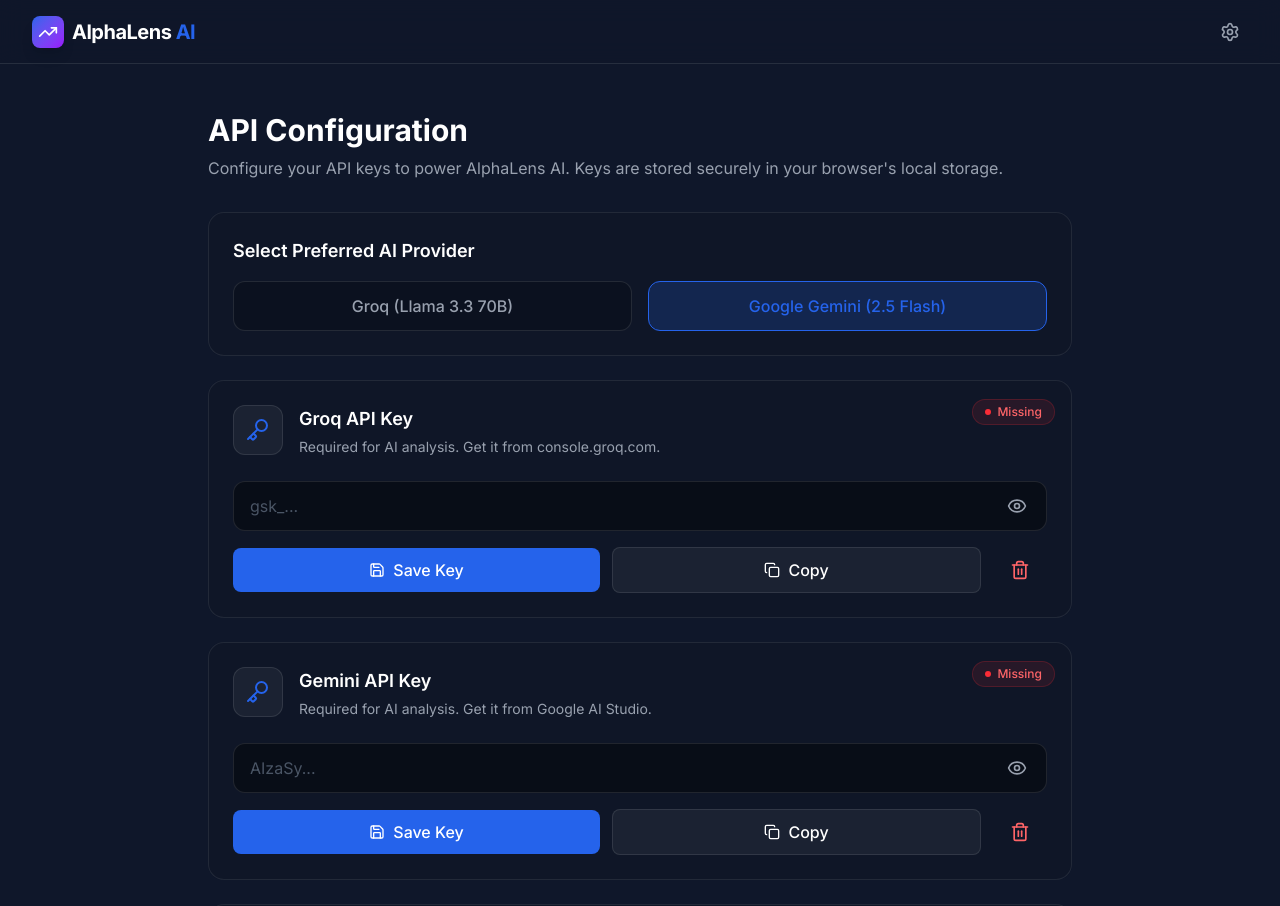
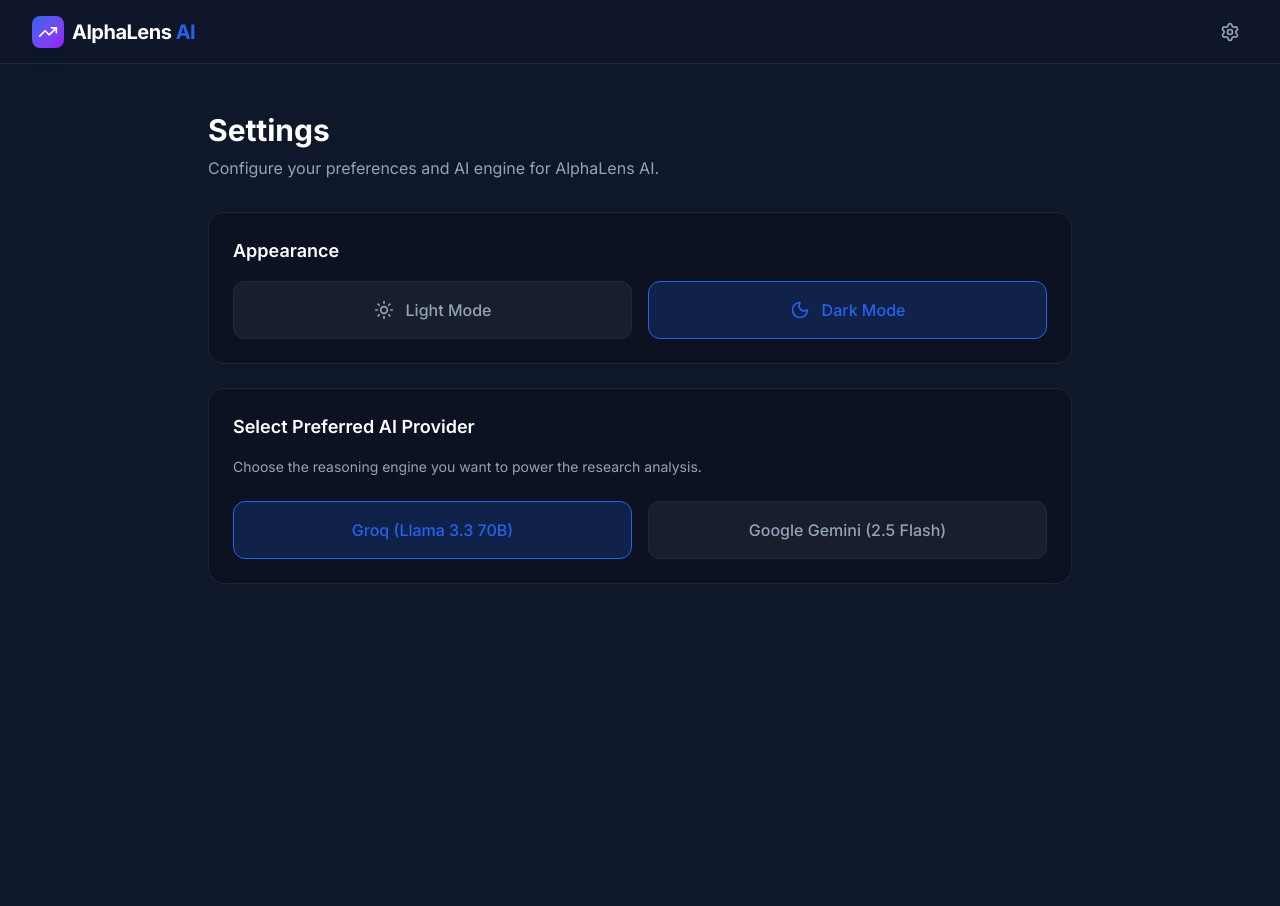
Before and after one commit to ShivangChaurasia/AlphaLens, a React (Vite) app in the folder frontend/: page /settings in a window 1280 px wide. Shown: the top 906 px of the page. After the commit the page ends 800 px from the top, so only its background shows below. Built offline with nearby package versions, Linux system fonts and the light colour scheme.

Commit message:
Implement Light/Dark theme switching and remove frontend API keys

```diff
--- a/frontend/src/App.jsx
+++ b/frontend/src/App.jsx
@@ -1,14 +1,36 @@
-import React from 'react';
+import React, { createContext, useContext, useState, useEffect } from 'react';
 import { BrowserRouter as Router, Routes, Route } from 'react-router-dom';
 import LandingPage from './pages/LandingPage';
 import DashboardPage from './pages/DashboardPage';
 import SettingsPage from './pages/SettingsPage';
 import Navbar from './components/Navbar';
 
+export const ThemeContext = createContext();
+
+export const useTheme = () => useContext(ThemeContext);
+
 function App() {
+  const [theme, setTheme] = useState(() => {
+    return localStorage.getItem('THEME') || 'dark';
+  });
+
+  useEffect(() => {
+    localStorage.setItem('THEME', theme);
+    if (theme === 'dark') {
+      document.documentElement.classList.add('dark');
+    } else {
+      document.documentElement.classList.remove('dark');
+    }
+  }, [theme]);
+
+  const toggleTheme = () => {
+    setTheme(prev => prev === 'dark' ? 'light' : 'dark');
+  };
+
   return (
+    <ThemeContext.Provider value={{ theme, toggleTheme, setTheme }}>
       <Router>
-      <div className="min-h-screen flex flex-col bg-background">
+        <div className="min-h-screen flex flex-col bg-[var(--color-background)] text-[var(--color-text-main)] transition-colors duration-300">
           <Navbar />
           <main className="flex-1 flex flex-col pt-16">
             <Routes>
@@ -19,6 +41,7 @@
           </main>
         </div>
       </Router>
+    </ThemeContext.Provider>
   );
 }
 
--- a/frontend/src/components/Navbar.jsx
+++ b/frontend/src/components/Navbar.jsx
@@ -4,14 +4,14 @@
 
 const Navbar = () => {
   return (
-    <nav className="fixed top-0 w-full z-50 bg-background/80 backdrop-blur-md border-b border-white/10 h-16">
+    <nav className="fixed top-0 w-full z-50 bg-[var(--color-background)]/80 backdrop-blur-md border-b border-[var(--color-glass-border)] h-16">
       <div className="max-w-7xl mx-auto px-4 sm:px-6 lg:px-8 h-full">
         <div className="flex justify-between items-center h-full">
           <Link to="/" className="flex items-center gap-2 group">
             <div className="w-8 h-8 rounded-lg bg-gradient-to-br from-primary to-purple-600 flex items-center justify-center shadow-lg group-hover:scale-105 transition-transform">
               <TrendingUp className="w-5 h-5 text-white" />
             </div>
-            <span className="font-bold text-xl tracking-tight text-white">
+            <span className="font-bold text-xl tracking-tight text-[var(--color-text-main)]">
               AlphaLens <span className="text-primary">AI</span>
             </span>
           </Link>
@@ -19,8 +19,8 @@
           <div className="flex items-center gap-4">
             <Link
               to="/settings"
-              className="p-2 rounded-full hover:bg-white/10 text-gray-400 hover:text-white transition-colors"
-              title="API Configuration"
+              className="p-2 rounded-full hover:bg-[var(--color-overlay-hover)] text-[var(--color-text-muted)] hover:text-[var(--color-text-main)] transition-colors"
+              title="Settings"
             >
               <Settings className="w-5 h-5" />
             </Link>
--- a/frontend/src/index.css
+++ b/frontend/src/index.css
@@ -1,21 +1,60 @@
 @import "tailwindcss";
+
+:root {
+  --color-primary: #2563eb;
+  --color-success: #22c55e;
+  --color-danger: #ef4444;
+  --color-warning: #f59e0b;
+
+  /* Light Theme (default) */
+  --color-background: #f8fafc;
+  --color-cards: #ffffff;
+  --color-text-main: #0f172a;
+  --color-text-muted: #475569;
+  --color-glass: rgba(255, 255, 255, 0.7);
+  --color-glass-card: rgba(255, 255, 255, 0.8);
+  --color-glass-border: rgba(0, 0, 0, 0.08);
+  --color-border-subtle: rgba(0, 0, 0, 0.05);
+  --color-overlay: rgba(0, 0, 0, 0.05);
+  --color-overlay-hover: rgba(0, 0, 0, 0.1);
+}
+
+:root.dark {
+  /* Dark Theme */
+  --color-background: #0f172a;
+  --color-cards: #111827;
+  --color-text-main: #ffffff;
+  --color-text-muted: #94a3b8;
+  --color-glass: rgba(17, 24, 39, 0.7);
+  --color-glass-card: rgba(0, 0, 0, 0.2);
+  --color-glass-border: rgba(255, 255, 255, 0.08);
+  --color-border-subtle: rgba(255, 255, 255, 0.05);
+  --color-overlay: rgba(255, 255, 255, 0.05);
+  --color-overlay-hover: rgba(255, 255, 255, 0.1);
+}
 
 @theme {
   --font-sans: "Inter", sans-serif;
 
-  --color-primary: #2563eb;
-  --color-success: #22c55e;
-  --color-danger: #ef4444;
-  --color-warning: #f59e0b;
-  --color-background: #0f172a;
-  --color-cards: #111827;
-  --color-glass: rgba(17, 24, 39, 0.7);
-  --color-glass-border: rgba(255, 255, 255, 0.08);
+  --color-primary: var(--color-primary);
+  --color-success: var(--color-success);
+  --color-danger: var(--color-danger);
+  --color-warning: var(--color-warning);
+  --color-background: var(--color-background);
+  --color-cards: var(--color-cards);
+  --color-text-main: var(--color-text-main);
+  --color-text-muted: var(--color-text-muted);
+  --color-glass: var(--color-glass);
+  --color-glass-card: var(--color-glass-card);
+  --color-glass-border: var(--color-glass-border);
+  --color-border-subtle: var(--color-border-subtle);
+  --color-overlay: var(--color-overlay);
+  --color-overlay-hover: var(--color-overlay-hover);
 }
 
 @layer utilities {
   .glass-card {
-    background-color: var(--color-glass);
+    background-color: var(--color-glass-card);
     backdrop-filter: blur(12px);
     border: 1px solid var(--color-glass-border);
   }
--- a/frontend/src/pages/SettingsPage.jsx
+++ b/frontend/src/pages/SettingsPage.jsx
@@ -1,35 +1,16 @@
 import React, { useState, useEffect } from 'react';
 import { motion } from 'framer-motion';
-import { Key, Eye, EyeOff, Copy, Check, Save, Trash2, AlertCircle } from 'lucide-react';
+import { Check, AlertCircle, Moon, Sun } from 'lucide-react';
+import { useTheme } from '../App';
 
 const SettingsPage = () => {
-  const [keys, setKeys] = useState({
-    groq: '',
-    gemini: '',
-    tavily: '',
-    fmp: ''
-  });
-
-  const [showKeys, setShowKeys] = useState({
-    groq: false,
-    gemini: false,
-    tavily: false,
-    fmp: false
-  });
-
+  const { theme, setTheme } = useTheme();
   const [aiProvider, setAiProvider] = useState('groq');
-
   const [toast, setToast] = useState(null);
 
   useEffect(() => {
     // Load from local storage
-    const groqKey = localStorage.getItem('GROQ_API_KEY') || '';
-    const geminiKey = localStorage.getItem('GEMINI_API_KEY') || '';
-    const tavilyKey = localStorage.getItem('TAVILY_API_KEY') || '';
-    const fmpKey = localStorage.getItem('FMP_API_KEY') || '';
-    const provider = localStorage.getItem('AI_PROVIDER') || (groqKey ? 'groq' : 'gemini');
-
-    setKeys({ groq: groqKey, gemini: geminiKey, tavily: tavilyKey, fmp: fmpKey });
+    const provider = localStorage.getItem('AI_PROVIDER') || 'groq';
     setAiProvider(provider);
   }, []);
 
@@ -38,27 +19,15 @@
     setTimeout(() => setToast(null), 3000);
   };
 
-  const handleSave = (keyName, storageKey) => {
-    localStorage.setItem(storageKey, keys[keyName]);
-    showToast(`${keyName.toUpperCase()} API Key saved successfully!`);
-  };
-
   const handleProviderChange = (provider) => {
     setAiProvider(provider);
     localStorage.setItem('AI_PROVIDER', provider);
     showToast(`AI Provider set to ${provider.charAt(0).toUpperCase() + provider.slice(1)}!`);
   };
 
-  const handleClear = (keyName, storageKey) => {
-    localStorage.removeItem(storageKey);
-    setKeys(prev => ({ ...prev, [keyName]: '' }));
-    showToast(`${keyName.toUpperCase()} API Key cleared.`, 'warning');
-  };
-
-  const copyToClipboard = (text) => {
-    if (!text) return;
-    navigator.clipboard.writeText(text);
-    showToast('Copied to clipboard!');
+  const handleThemeChange = (newTheme) => {
+    setTheme(newTheme);
+    showToast(`${newTheme.charAt(0).toUpperCase() + newTheme.slice(1)} Theme Applied!`);
   };
 
   return (
@@ -68,84 +37,51 @@
         animate={{ opacity: 1, y: 0 }}
         className="mb-8"
       >
-        <h1 className="text-3xl font-bold mb-2">API Configuration</h1>
-        <p className="text-gray-400">Configure your API keys to power AlphaLens AI. Keys are stored securely in your browser's local storage.</p>
+        <h1 className="text-3xl font-bold mb-2 text-[var(--color-text-main)]">Settings</h1>
+        <p className="text-[var(--color-text-muted)]">Configure your preferences and AI engine for AlphaLens AI.</p>
       </motion.div>
 
       <div className="space-y-6">
+        {/* Theme Settings */}
         <div className="glass-card rounded-2xl p-6">
-          <h3 className="text-lg font-semibold text-white mb-4">Select Preferred AI Provider</h3>
+          <h3 className="text-lg font-semibold text-[var(--color-text-main)] mb-4">Appearance</h3>
+          <div className="flex gap-4">
+            <button
+              onClick={() => handleThemeChange('light')}
+              className={`flex-1 py-4 px-4 rounded-xl font-medium transition-all border flex items-center justify-center gap-3 ${theme === 'light' ? 'bg-primary/10 border-primary text-primary' : 'bg-[var(--color-overlay)] border-[var(--color-border-subtle)] text-[var(--color-text-muted)] hover:border-[var(--color-glass-border)]'}`}
+            >
+              <Sun className="w-5 h-5" />
+              Light Mode
+            </button>
+            <button
+              onClick={() => handleThemeChange('dark')}
+              className={`flex-1 py-4 px-4 rounded-xl font-medium transition-all border flex items-center justify-center gap-3 ${theme === 'dark' ? 'bg-primary/20 border-primary text-primary' : 'bg-[var(--color-overlay)] border-[var(--color-border-subtle)] text-[var(--color-text-muted)] hover:border-[var(--color-glass-border)]'}`}
+            >
+              <Moon className="w-5 h-5" />
+              Dark Mode
+            </button>
+          </div>
+        </div>
+
+        {/* AI Provider Settings */}
+        <div className="glass-card rounded-2xl p-6">
+          <h3 className="text-lg font-semibold text-[var(--color-text-main)] mb-4">Select Preferred AI Provider</h3>
+          <p className="text-sm text-[var(--color-text-muted)] mb-6">Choose the reasoning engine you want to power the research analysis.</p>
           <div className="flex gap-4">
             <button
               onClick={() => handleProviderChange('groq')}
-              className={`flex-1 py-3 px-4 rounded-xl font-medium transition-all border ${aiProvider === 'groq' ? 'bg-primary/20 border-primary text-primary' : 'bg-black/20 border-white/10 text-gray-400 hover:border-white/30'}`}
+              className={`flex-1 py-4 px-4 rounded-xl font-medium transition-all border ${aiProvider === 'groq' ? 'bg-primary/20 border-primary text-primary' : 'bg-[var(--color-overlay)] border-[var(--color-border-subtle)] text-[var(--color-text-muted)] hover:border-[var(--color-glass-border)]'}`}
             >
               Groq (Llama 3.3 70B)
             </button>
             <button
               onClick={() => handleProviderChange('gemini')}
-              className={`flex-1 py-3 px-4 rounded-xl font-medium transition-all border ${aiProvider === 'gemini' ? 'bg-primary/20 border-primary text-primary' : 'bg-black/20 border-white/10 text-gray-400 hover:border-white/30'}`}
+              className={`flex-1 py-4 px-4 rounded-xl font-medium transition-all border ${aiProvider === 'gemini' ? 'bg-primary/20 border-primary text-primary' : 'bg-[var(--color-overlay)] border-[var(--color-border-subtle)] text-[var(--color-text-muted)] hover:border-[var(--color-glass-border)]'}`}
             >
               Google Gemini (2.5 Flash)
             </button>
           </div>
         </div>
-
-        <ApiKeyCard
-          title="Groq API Key"
-          description="Required for AI analysis. Get it from console.groq.com."
-          value={keys.groq}
-          onChange={(e) => setKeys(prev => ({ ...prev, groq: e.target.value }))}
-          onSave={() => handleSave('groq', 'GROQ_API_KEY')}
-          onClear={() => handleClear('groq', 'GROQ_API_KEY')}
-          onCopy={() => copyToClipboard(keys.groq)}
-          showKey={showKeys.groq}
-          toggleShow={() => setShowKeys(prev => ({ ...prev, groq: !prev.groq }))}
-          placeholder="gsk_..."
-          status={keys.groq ? 'configured' : 'missing'}
-        />
-
-        <ApiKeyCard
-          title="Gemini API Key"
-          description="Required for AI analysis. Get it from Google AI Studio."
-          value={keys.gemini}
-          onChange={(e) => setKeys(prev => ({ ...prev, gemini: e.target.value }))}
-          onSave={() => handleSave('gemini', 'GEMINI_API_KEY')}
-          onClear={() => handleClear('gemini', 'GEMINI_API_KEY')}
-          onCopy={() => copyToClipboard(keys.gemini)}
-          showKey={showKeys.gemini}
-          toggleShow={() => setShowKeys(prev => ({ ...prev, gemini: !prev.gemini }))}
-          placeholder="AIzaSy..."
-          status={keys.gemini ? 'configured' : 'missing'}
-        />
-
-        <ApiKeyCard
-          title="Tavily Search API Key"
-          description="Required for live web search and news aggregation. Get it from tavily.com."
-          value={keys.tavily}
-          onChange={(e) => setKeys(prev => ({ ...prev, tavily: e.target.value }))}
-          onSave={() => handleSave('tavily', 'TAVILY_API_KEY')}
-          onClear={() => handleClear('tavily', 'TAVILY_API_KEY')}
-          onCopy={() => copyToClipboard(keys.tavily)}
-          showKey={showKeys.tavily}
-          toggleShow={() => setShowKeys(prev => ({ ...prev, tavily: !prev.tavily }))}
-          placeholder="tvly-..."
-          status={keys.tavily ? 'configured' : 'missing'}
-        />
-
-        <ApiKeyCard
-          title="Financial Modeling Prep API"
-          description="Required for fetching financial data, earnings, and metrics. Get it from financialmodelingprep.com."
-          value={keys.fmp}
-          onChange={(e) => setKeys(prev => ({ ...prev, fmp: e.target.value }))}
-          onSave={() => handleSave('fmp', 'FMP_API_KEY')}
-          onClear={() => handleClear('fmp', 'FMP_API_KEY')}
-          onCopy={() => copyToClipboard(keys.fmp)}
-          showKey={showKeys.fmp}
-          toggleShow={() => setShowKeys(prev => ({ ...prev, fmp: !prev.fmp }))}
-          placeholder="Enter FMP API key..."
-          status={keys.fmp ? 'configured' : 'missing'}
-        />
       </div>
 
       {toast && (
@@ -164,79 +100,4 @@
   );
 };
 
-const ApiKeyCard = ({ title, description, value, onChange, onSave, onClear, onCopy, showKey, toggleShow, placeholder, status }) => {
-  return (
-    <motion.div
-      initial={{ opacity: 0, y: 20 }}
-      whileInView={{ opacity: 1, y: 0 }}
-      viewport={{ once: true }}
-      className="glass-card rounded-2xl p-6 relative overflow-hidden group"
-    >
-      <div className="absolute top-0 right-0 p-4">
-        {status === 'configured' ? (
-          <span className="inline-flex items-center gap-1.5 px-3 py-1 rounded-full text-xs font-medium bg-green-500/10 text-green-400 border border-green-500/20">
-            <span className="w-1.5 h-1.5 rounded-full bg-green-500 animate-pulse"></span>
-            Configured
-          </span>
-        ) : (
-          <span className="inline-flex items-center gap-1.5 px-3 py-1 rounded-full text-xs font-medium bg-red-500/10 text-red-400 border border-red-500/20">
-            <span className="w-1.5 h-1.5 rounded-full bg-red-500"></span>
-            Missing
-          </span>
-        )}
-      </div>
-
-      <div className="flex items-start gap-4 mb-6">
-        <div className="p-3 rounded-xl bg-white/5 border border-white/10">
-          <Key className="w-6 h-6 text-primary" />
-        </div>
-        <div>
-          <h3 className="text-lg font-semibold text-white">{title}</h3>
-          <p className="text-gray-400 text-sm mt-1">{description}</p>
-        </div>
-      </div>
-
-      <div className="space-y-4">
-        <div className="relative flex items-center">
-          <input
-            type={showKey ? 'text' : 'password'}
-            value={value}
-            onChange={onChange}
-            placeholder={placeholder}
-            className="w-full bg-black/40 border border-white/10 rounded-xl px-4 py-3 text-white placeholder-gray-600 focus:outline-none focus:border-primary/50 focus:ring-1 focus:ring-primary/50 transition-all pr-12"
-          />
-          <button
-            onClick={toggleShow}
-            className="absolute right-4 p-1 text-gray-400 hover:text-white transition-colors"
-          >
-            {showKey ? <EyeOff className="w-5 h-5" /> : <Eye className="w-5 h-5" />}
-          </button>
-        </div>
-
-        <div className="flex items-center gap-3">
-          <button
-            onClick={onSave}
-            className="flex-1 bg-primary hover:bg-blue-600 text-white px-4 py-2.5 rounded-lg font-medium transition-colors flex items-center justify-center gap-2"
-          >
-            <Save className="w-4 h-4" /> Save Key
-          </button>
-          <button
-            onClick={onCopy}
-            className="flex-1 bg-white/5 hover:bg-white/10 text-white px-4 py-2.5 rounded-lg font-medium transition-colors flex items-center justify-center gap-2 border border-white/10"
-          >
-            <Copy className="w-4 h-4" /> Copy
-          </button>
-          <button
-            onClick={onClear}
-            className="px-4 py-2.5 rounded-lg font-medium text-red-400 hover:bg-red-500/10 hover:text-red-300 transition-colors flex items-center justify-center border border-transparent hover:border-red-500/20"
-            title="Clear Key"
-          >
-            <Trash2 className="w-5 h-5" />
-          </button>
-        </div>
-      </div>
-    </motion.div>
-  );
-};
-
 export default SettingsPage;
```
Also changed, not shown: frontend/src/components/LoadingScreen.jsx (+4 -4 lines), frontend/src/pages/DashboardPage.jsx (+37 -47 lines), frontend/src/pages/LandingPage.jsx (+6 -6 lines), 1 other file (tests, documents, lock files or other folders). Lines whose indentation alone changed are shown as unchanged.
